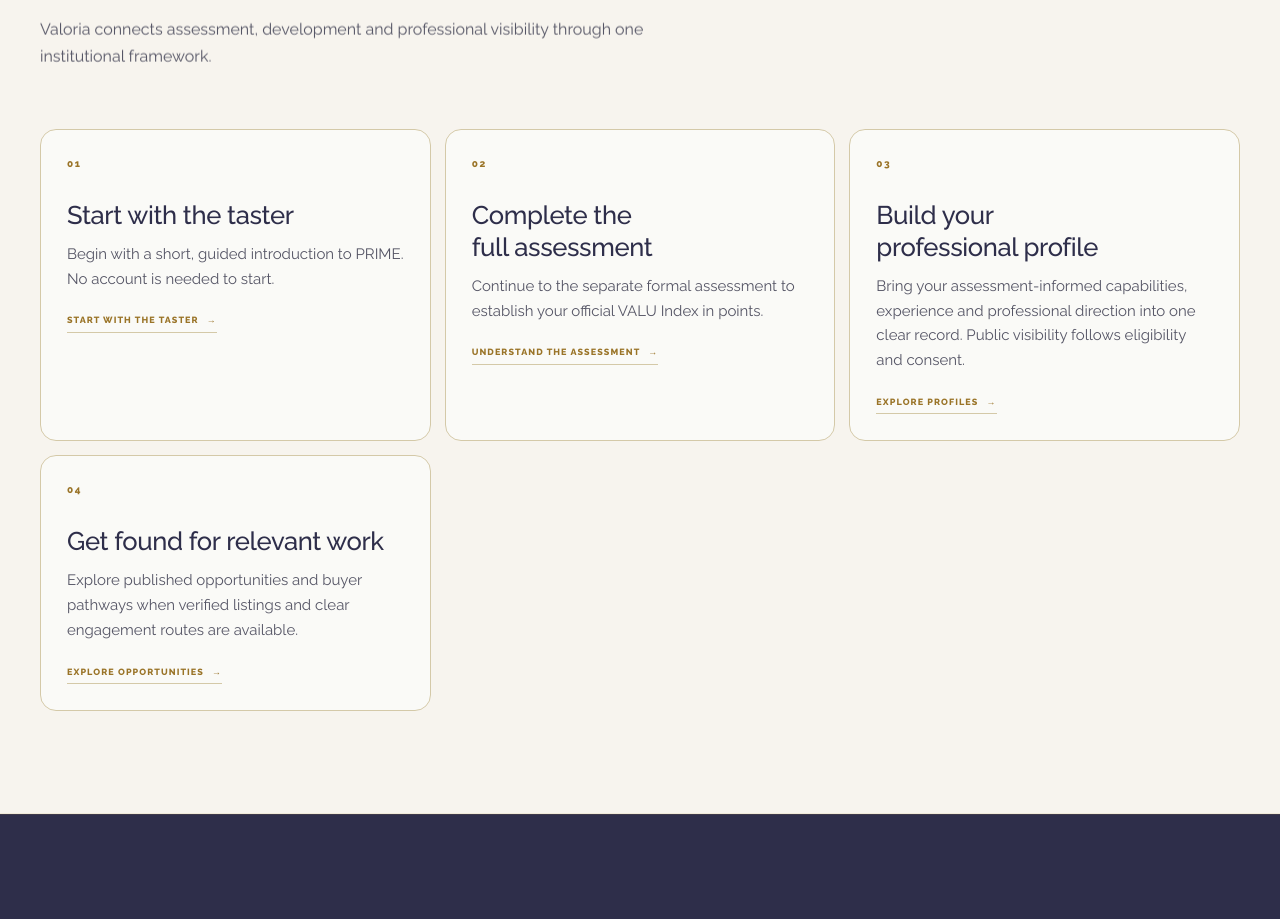
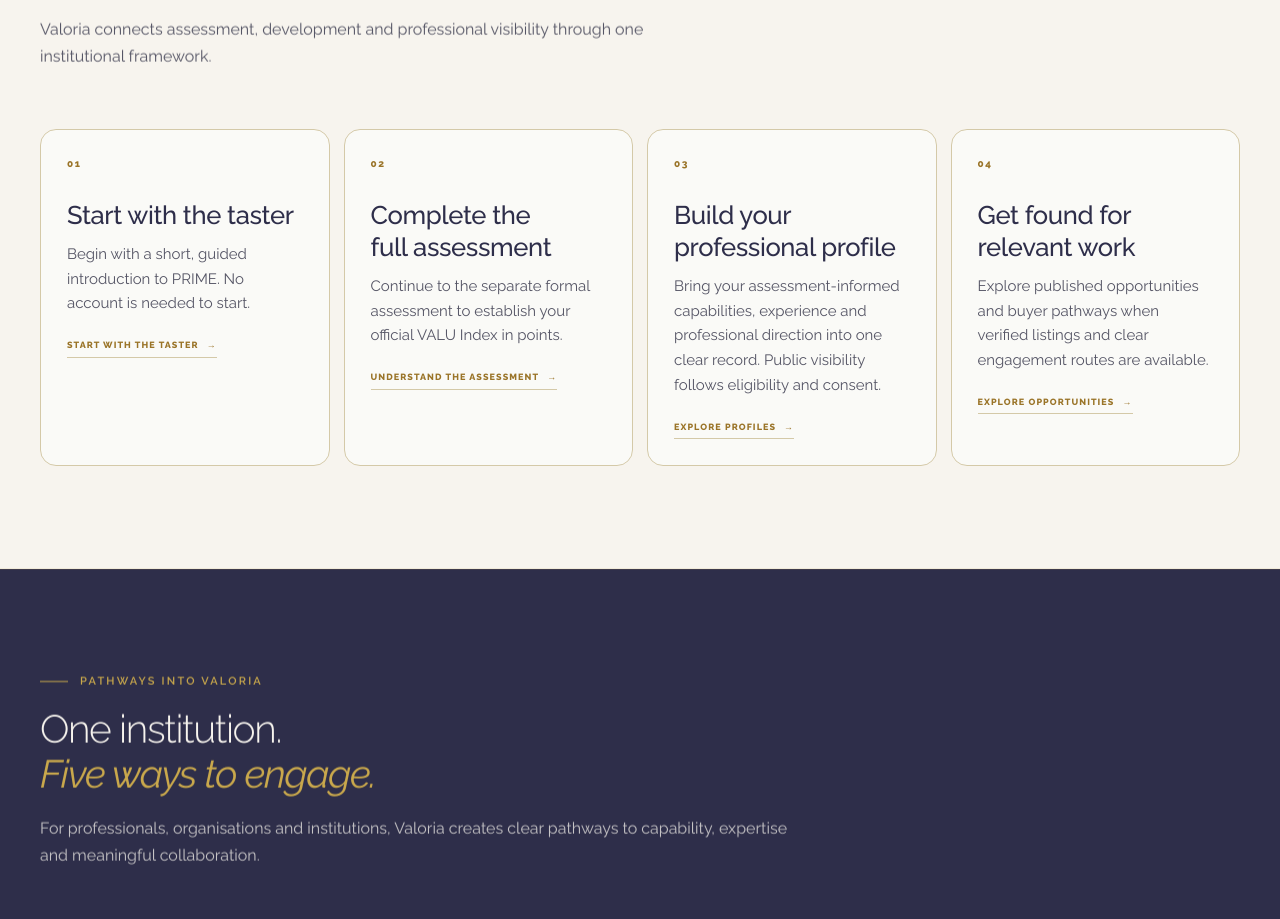
Before and after one commit to riverwayse-sudo/valoria-site, a Next.js app: page / in a window 1280 px wide. Shown: the part 3027-3946 px from the top of the page. Built offline with nearby package versions, Linux system fonts and the light colour scheme; no server answers.

Commit message:
style(home): support four-step journey layout

```diff
--- a/src/app/home.css
+++ b/src/app/home.css
@@ -2963,3 +2963,9 @@
 .vi-scroll-track{display:grid;grid-template-columns:repeat(4,minmax(0,1fr));width:100%;animation:none;transform:none}
 @media(max-width:1000px){.vi-scroll-track{grid-template-columns:repeat(2,minmax(0,1fr))}}
 @media(max-width:640px){.vi-scroll-track{grid-template-columns:minmax(0,1fr)}}
+
+
+/* Four clear stages from first signal to opportunity. */
+.home-framework-grid{grid-template-columns:repeat(4,minmax(0,1fr))}
+@media(max-width:1000px){.home-framework-grid{grid-template-columns:repeat(2,minmax(0,1fr))}}
+@media(max-width:640px){.home-framework-grid{grid-template-columns:minmax(0,1fr)}}
```
